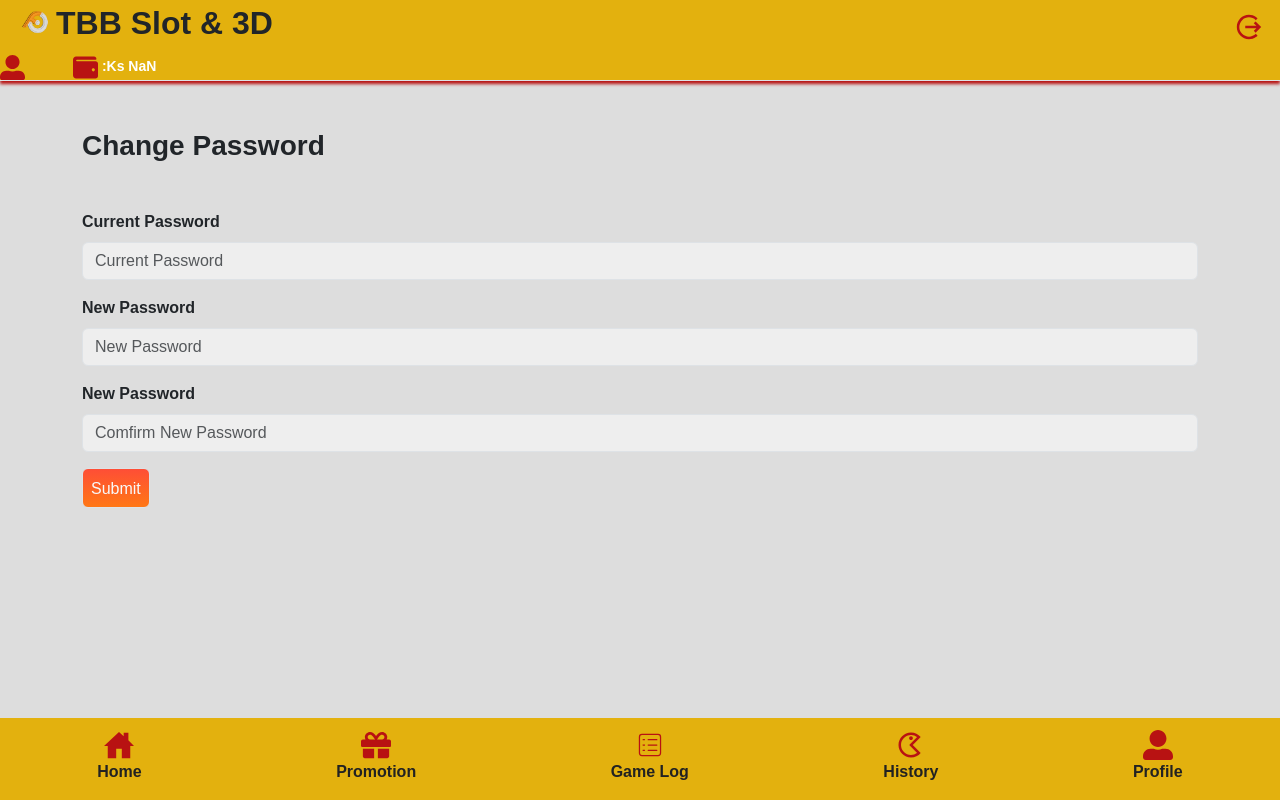
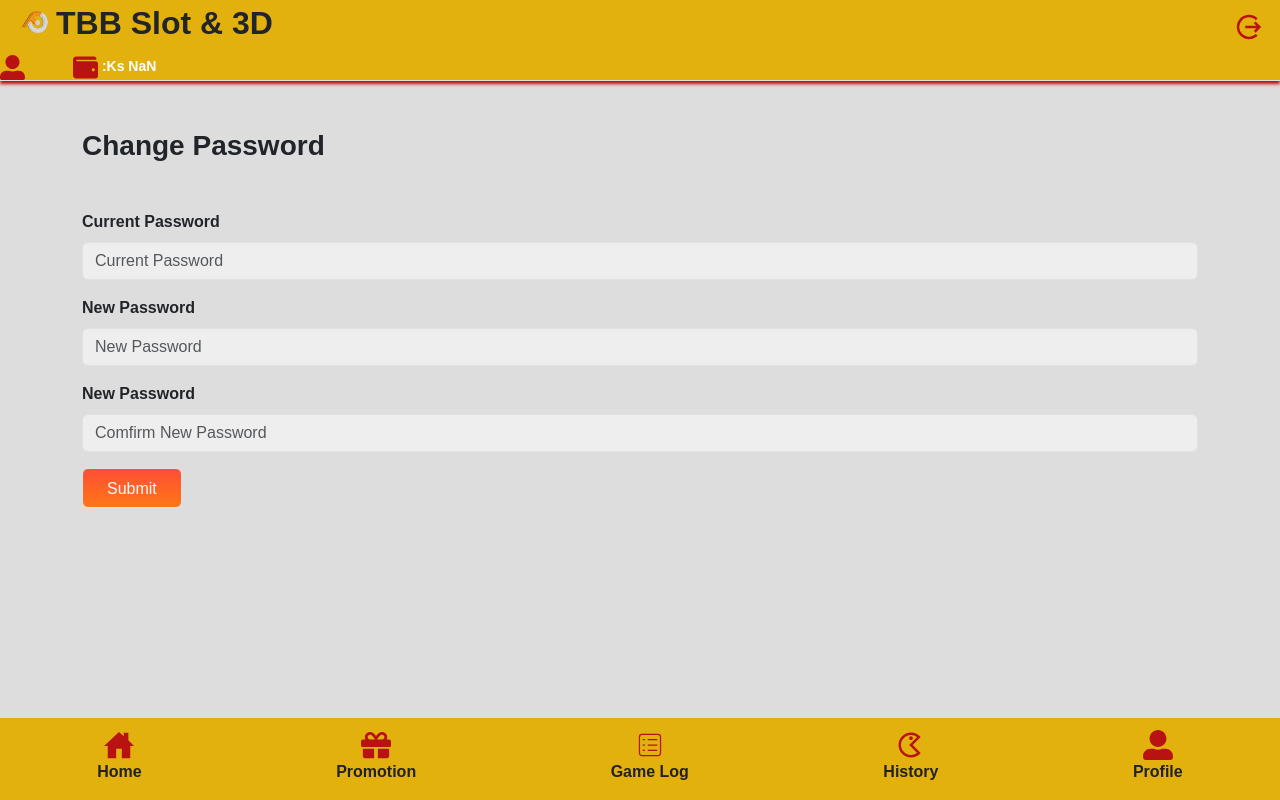
Before and after one commit to DelightDevTeam/tbb_slot_3d_b, a React (Vite) app: page /changepassword in a window 1280 px wide. Built offline with nearby package versions, Linux system fonts and the light colour scheme; no server answers; sample sign-in values are in the browser's storage; a web font is replaced by a local one.

Commit message:
change password integrate

```diff
--- a/src/pages/ChangePassword.jsx
+++ b/src/pages/ChangePassword.jsx
@@ -1,57 +1,129 @@
-import React from "react";
+import React, { useEffect } from "react";
 
-import { Form } from "react-bootstrap";
+import { Alert, Form } from "react-bootstrap";
 import { useState } from "react";
+import { useNavigate } from "react-router-dom";
+import BASE_URL from "../hooks/baseURL";
+import Spinner from "../components/Spinner";
 
 const ChangePassword = ()=>{
 
-    const [validated, setValidated] = useState(false);
+    const [oldPassword, setOldPassword] = useState('');
+    const [password, setPassword] = useState('');
+    const [confirmPassword, setConfirmPassword] = useState('');
+    const [error, setError] = useState('');
+    const [errors, setErrors] = useState([]);
+    const [success, setSuccess] = useState('');
+    const [loader, setLoader] = useState(false);
+    const navigate = useNavigate();
 
-    const handleSubmit = (event) => {
-        const form = event.currentTarget;
-        if (form.checkValidity() === false) {
-        event.preventDefault();
-        event.stopPropagation();
+    let auth = localStorage.getItem("token");
+    useEffect(() => {
+        if (!auth) {
+          navigate("/login");
         }
+    }, [navigate]);
+    const changePassword = async (e) => {
+        e.preventDefault();
+        setLoader(true);
 
-        setValidated(true);
-    };
+        const data = {
+            current_password: oldPassword,
+            password: password,
+            password_confirmation: confirmPassword,
+        };
+
+        try {
+            const response = await fetch(BASE_URL + '/changePassword', {
+              method: 'POST',
+              headers: {
+                Accept: 'application/json',
+                'Content-Type': 'application/json',
+                Authorization: "Bearer " + localStorage.getItem("token"),
+              },
+              body: JSON.stringify(data),
+            });
+
+            const responseData = await response.json();
+
+            if (!response.ok) {
+              if (response.status === 422) {
+                setErrors(responseData?.errors && responseData?.errors);
+                console.log(errors && errors);
+              } else if (response.status === 401) {
+                setError(responseData.message);
+                console.log(error);
+                setTimeout(() => {
+                  setError('');
+                }, 3000);
+              } else {
+                console.error(`Unexpected error with status ${response.status}`);
+              }
+            } else {
+              setSuccess('New Password Changed Successfully.');
+              setOldPassword('');
+              setPassword('');
+            //   navigate('/login');
+              setConfirmPassword('');
+              setErrors([])
+              setTimeout(() => {
+                setSuccess('');
+              }, 3000);
+            }
+        } catch (error) {
+            console.error('Error:', error);
+        } finally {
+            setLoader(false);
+        }
+    }
+
     return (
         <>
-        <div className="container">
+        <div className="container " style={{marginBottom:'200px'}}>
             <h3 className="my-5 fw-bold" style={{color:'linear-gradient(red,yellow)'}}>Change Password</h3>
-            <Form noValidate validated={validated} onSubmit={handleSubmit}>
+            {success && <Alert variant="success">{success}</Alert>}
+                    {error && <Alert variant="danger">*{error}</Alert>}
+            <Form  onSubmit={changePassword}>
                 <Form.Group controlId="validationCustom01" className="my-3">
                 <Form.Label className="fw-bold">Current Password</Form.Label>
                 <Form.Control
-                    required
-                    type="password"
+                     type="password"
                     placeholder="Current Password"
+                    value={oldPassword}
+                    onChange={(e) => setOldPassword(e.target.value)}
                     style={{background:'#eee'}}
                 />
+                 {errors?.current_password && <span className="text-danger d-block">{errors?.current_password}</span>}
                 </Form.Group>
 
                 <Form.Group controlId="validationCustom02" className="my-3">
                 <Form.Label className="fw-bold">New Password</Form.Label>
                 <Form.Control
-                    required
-                    type="password"
+                     type="password"
                     placeholder="New Password"
                     style={{background:'#eee'}}
+                    value={password}
+                    onChange={(e) => setPassword(e.target.value)}
                 />
+                 {errors?.password && <span className="text-danger d-block">{errors?.password}</span>}
                 </Form.Group>
 
                 <Form.Group controlId="validationCustom03" className="my-3">
                 <Form.Label className="fw-bold">New Password</Form.Label>
                 <Form.Control
-                    required
-                    type="password"
+                     type="password"
                     placeholder="Comfirm New Password"
                     style={{background:'#eee'}}
+                    value={confirmPassword}
+                    onChange={(e) => setConfirmPassword(e.target.value)}
                 />
+                 {errors?.password_confirmation && <span className="text-danger d-block">*Confirm Password is required!</span>}
                 </Form.Group>
 
-                <button type="submit" className="me-2 border border-none btn p-2 text-light" style={{background:'linear-gradient(#fe4e36,#ff7715)',height:'40px'}}>Submit</button>
+                <button type="submit" className="me-2 px-4 gap-2 d-flex border border-none btn p-2 text-light" style={{background:'linear-gradient(#fe4e36,#ff7715)',height:'40px',width:'max-content'}}>
+                {loader &&   <Spinner /> }
+                            <span className="font-bold ">Submit</span>
+                </button>
             </Form>
         </div>
         </>
```
